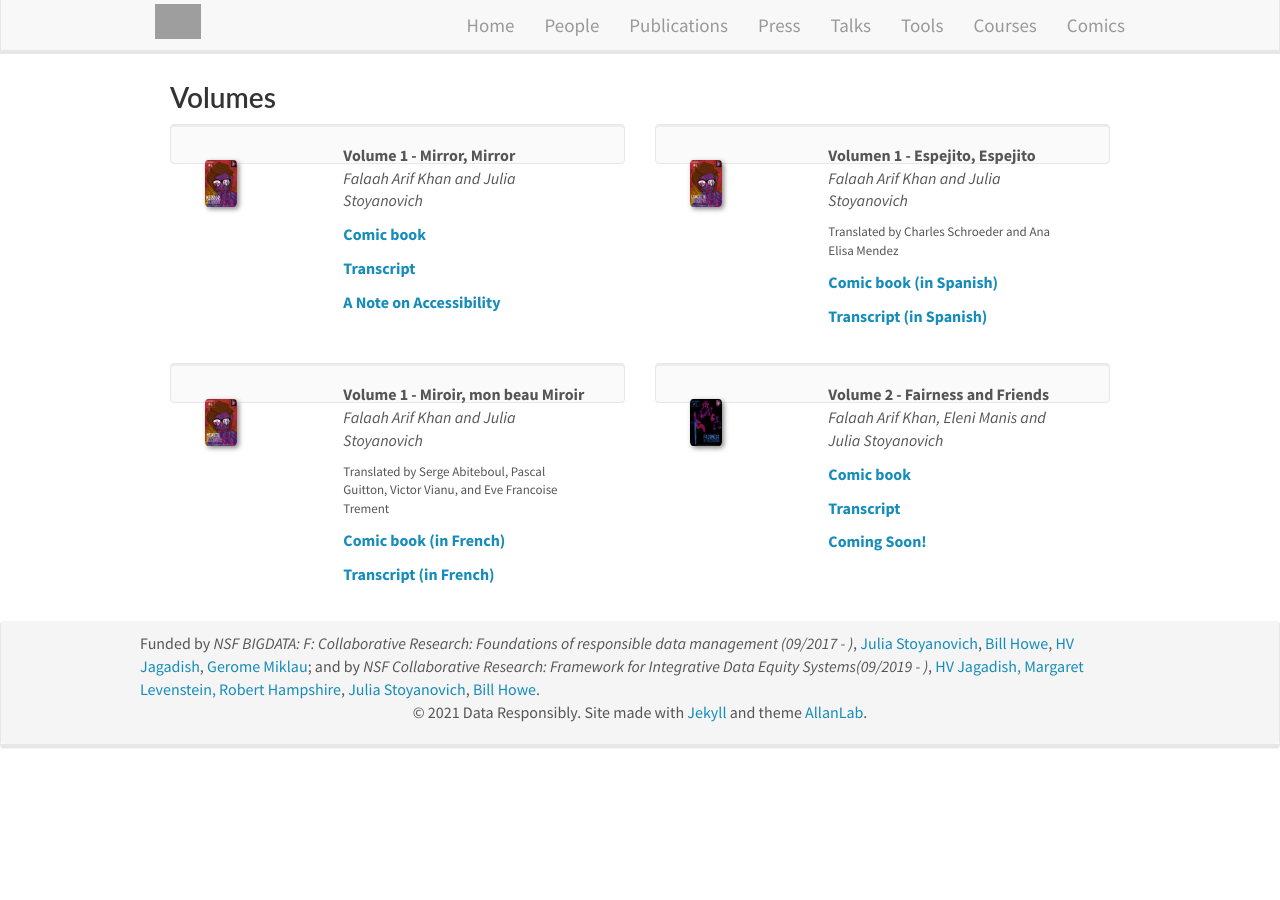
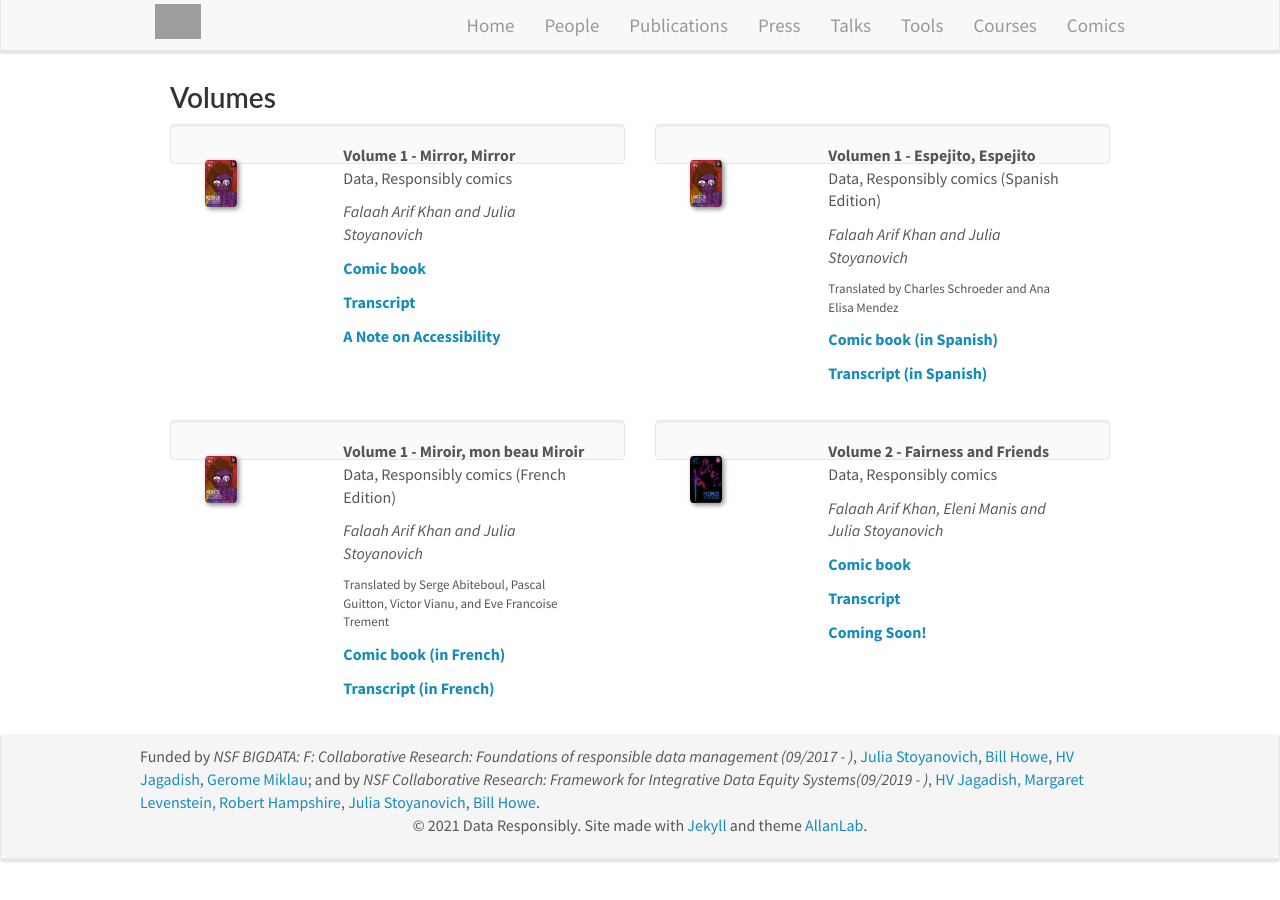
Before and after one commit to DataResponsibly/DataResponsibly.github.io, a Jekyll site: the page built from _pages/comics.md, in a window 1280 px wide. Built offline with Jekyll 4.4.1, drawn with Linux system fonts in a browser that asks for light colours; nearby versions of some CDN libraries; grey boxes are pictures that could not be loaded.

```diff
--- a/_pages/comics.md
+++ b/_pages/comics.md
@@ -25,7 +25,7 @@
   </div>
   <div class="col-sm-8">
   <pubtit>{{ comi.title }}</pubtit>
-
+  <p>{{ comi.description }}</p>
   <p><em>{{ comi.authors }}</em></p>
 
   <p style="font-size:13px;">{{ comi.translators }}</p>
```
